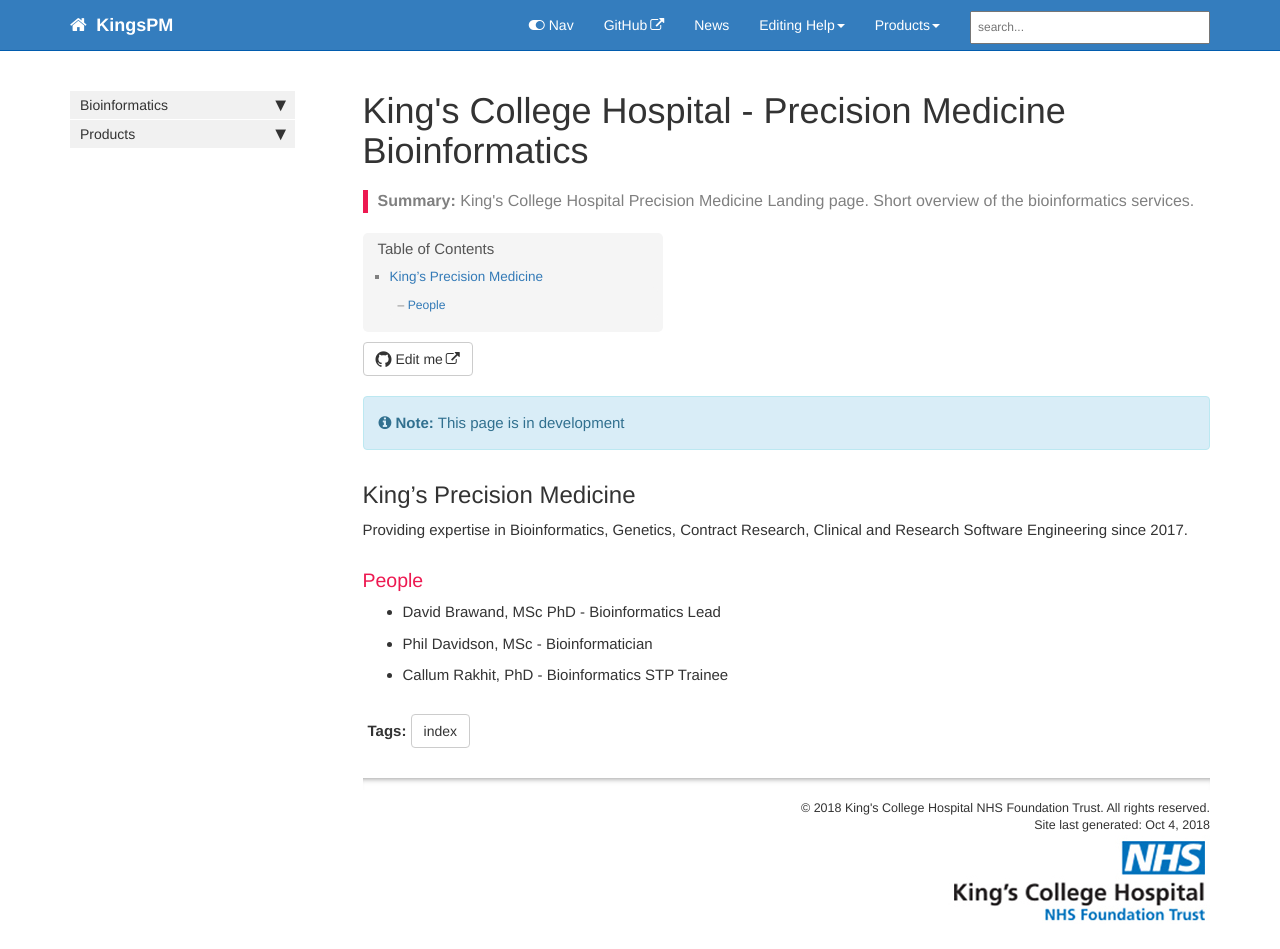
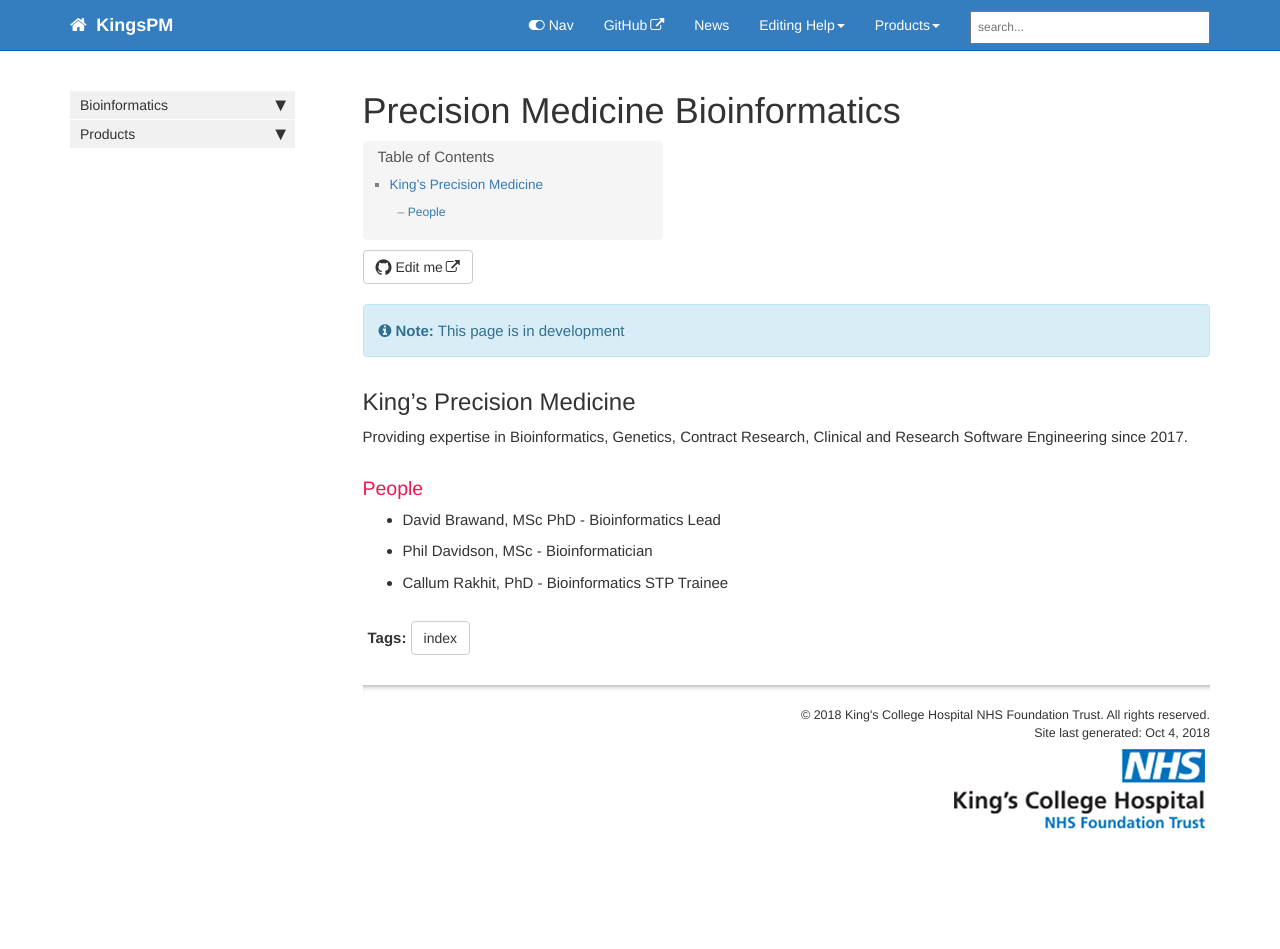
Before and after one commit to KingsPM/kingspm.github.io, a Jekyll site: the page built from index.md, in a window 1280 px wide. Built offline with Jekyll 4.4.1, drawn with Linux system fonts in a browser that asks for light colours; nearby versions of some CDN libraries; comment, search, counter and statistics services are not loaded; after the commit the page ends 900 px from its top, so only the background shows below that.

Commit message:
Update index.md

```diff
--- a/index.md
+++ b/index.md
@@ -1,10 +1,9 @@
 ---
-title: "King's College Hospital - Precision Medicine Bioinformatics"
+title: "Precision Medicine Bioinformatics"
 keywords: homepage
 tags: [index]
 sidebar: home_sidebar
 permalink: index.html
-summary: King's College Hospital Precision Medicine Landing page. Short overview of the bioinformatics services.
 ---
 
 {% include note.html content="This page is in development" %}
```
